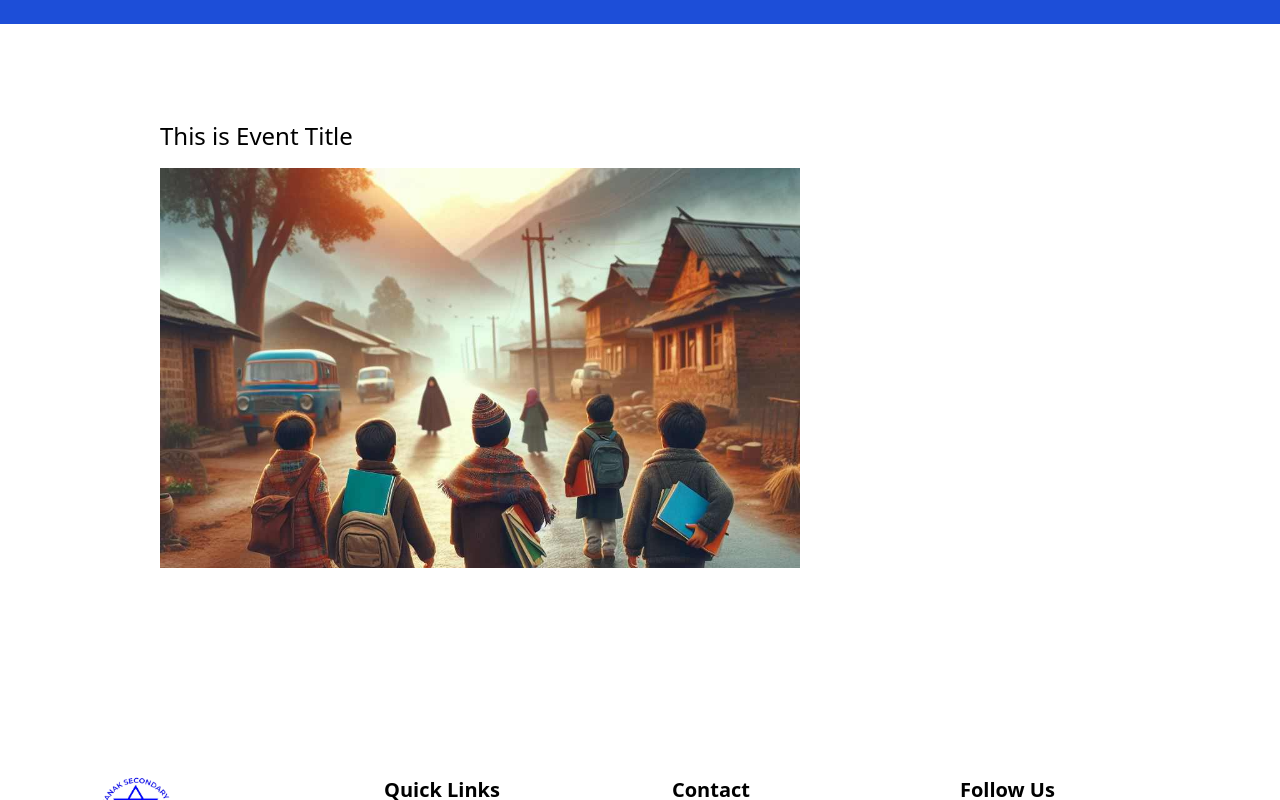
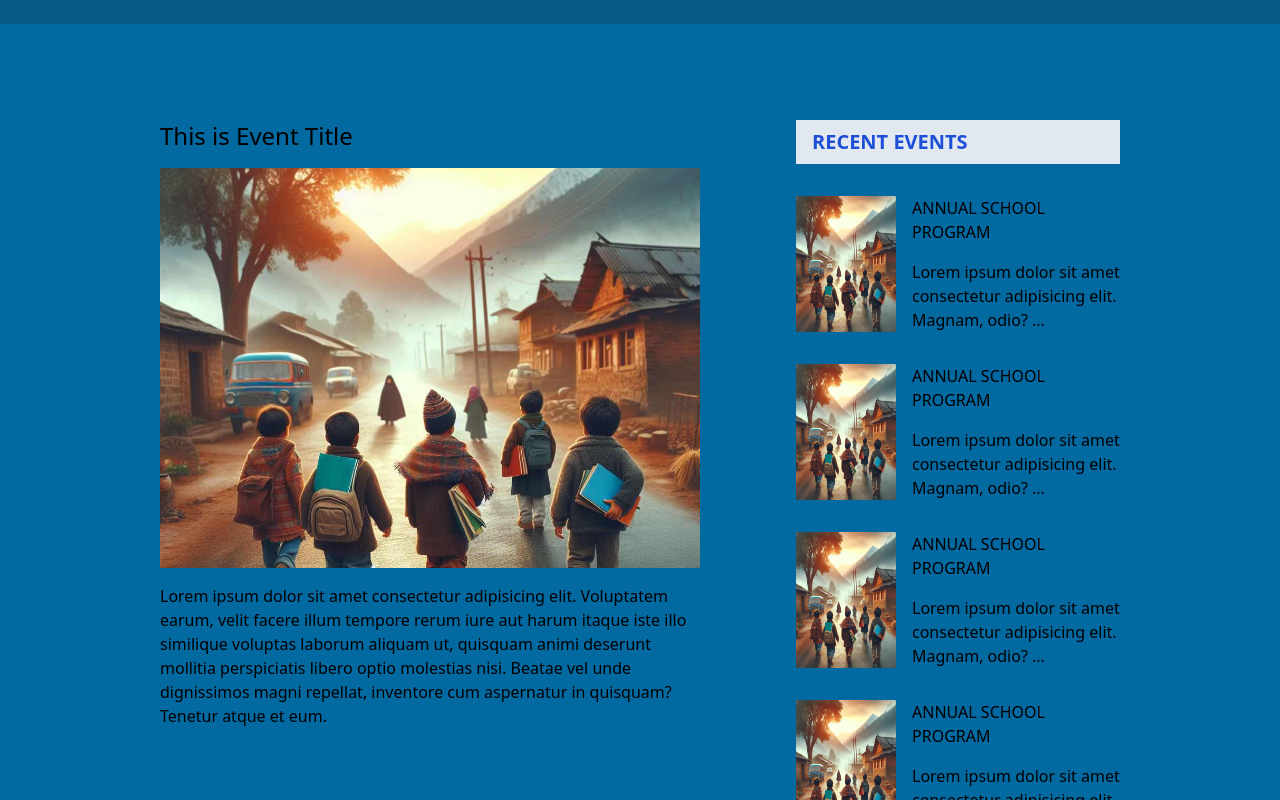
Before and after one commit to rajinsakha/School-Website, a Next.js app: page /event/1 in a window 1280 px wide. Shown: the part 280-1080 px from the top of the page. Built offline with nearby package versions, Linux system fonts and the light colour scheme.

Commit message:
added-recent-events

```diff
--- a/app/event/[id]/page.tsx
+++ b/app/event/[id]/page.tsx
@@ -1,17 +1,18 @@
+import EventSideBar from "@/components/EventSideBar";
 import Image from "next/image";
 import React from "react";
 
 const Page = () => {
   return (
     <section>
-      <div className="padding bg-blue-700 flex items-center justify-center">
+      <div className="padding bg-sky-800 flex items-center justify-center">
         <h1 className="text-white font-bold text-5xl tracking-wide">
           Event Title
         </h1>
       </div>
 
-      <div className="px-8 sm:px-16 md:px-32 lg:px-40 padding-y ">
-        <div className="flex flex-col gap-4">
+      <div className="px-8 sm:px-16 md:px-32 lg:px-40 padding-y flex gap-24 bg-sky-700">
+        <div className="flex flex-col gap-4 w-full md:w-[70vw] lg:w-[50vw]">
           <h3 className="text-left text-2xl">This is Event Title</h3>
           <Image
             src="/Hero.jpeg"
@@ -19,9 +20,20 @@ const Page = () => {
             width={0}
             height={0}
             sizes="100vw"
-            className="w-full h-[50vh] md:w-[70vw] lg:w-[50vw] object-cover object-center"
+            className="w-full h-[50vh] object-cover object-center"
           />
-          <p></p>
+          <p>
+            Lorem ipsum dolor sit amet consectetur adipisicing elit. Voluptatem
+            earum, velit facere illum tempore rerum iure aut harum itaque iste
+            illo similique voluptas laborum aliquam ut, quisquam animi deserunt
+            mollitia perspiciatis libero optio molestias nisi. Beatae vel unde
+            dignissimos magni repellat, inventore cum aspernatur in quisquam?
+            Tenetur atque et eum.
+          </p>
+        </div>
+
+        <div className="flex flex-col gap-4 w-full sm:w-[30vw]">
+            <EventSideBar />
         </div>
       </div>
     </section>
--- /dev/null
+++ b/components/EventSideBar.tsx
@@ -0,0 +1,17 @@
+import React from 'react'
+import EventCard from './ui/eventCard'
+
+const EventSideBar = () => {
+  return (
+    <div className='flex flex-col gap-8'>
+        <div className='bg-slate-200 text-blue-700 px-4 py-2'><h1 className='text-xl font-bold'>RECENT EVENTS</h1></div>
+        <EventCard />
+        <EventCard />
+        <EventCard />
+        <EventCard />
+        <EventCard />
+    </div>
+  )
+}
+
+export default EventSideBar
--- /dev/null
+++ b/components/ui/eventCard.tsx
@@ -0,0 +1,19 @@
+import Image from 'next/image'
+import React from 'react'
+
+const EventCard = () => {
+  return (
+    <div className='flex gap-4'>
+
+       <Image src='/hero.jpeg' alt='Hero' width={100} height={100} sizes='100vw' />
+
+       <div className='flex flex-col gap-4'>
+         <h1>ANNUAL SCHOOL PROGRAM</h1>
+         <p>Lorem ipsum dolor sit amet consectetur adipisicing elit. Magnam, odio? ...</p>
+       </div>
+
+    </div>
+  )
+}
+
+export default EventCard
```
